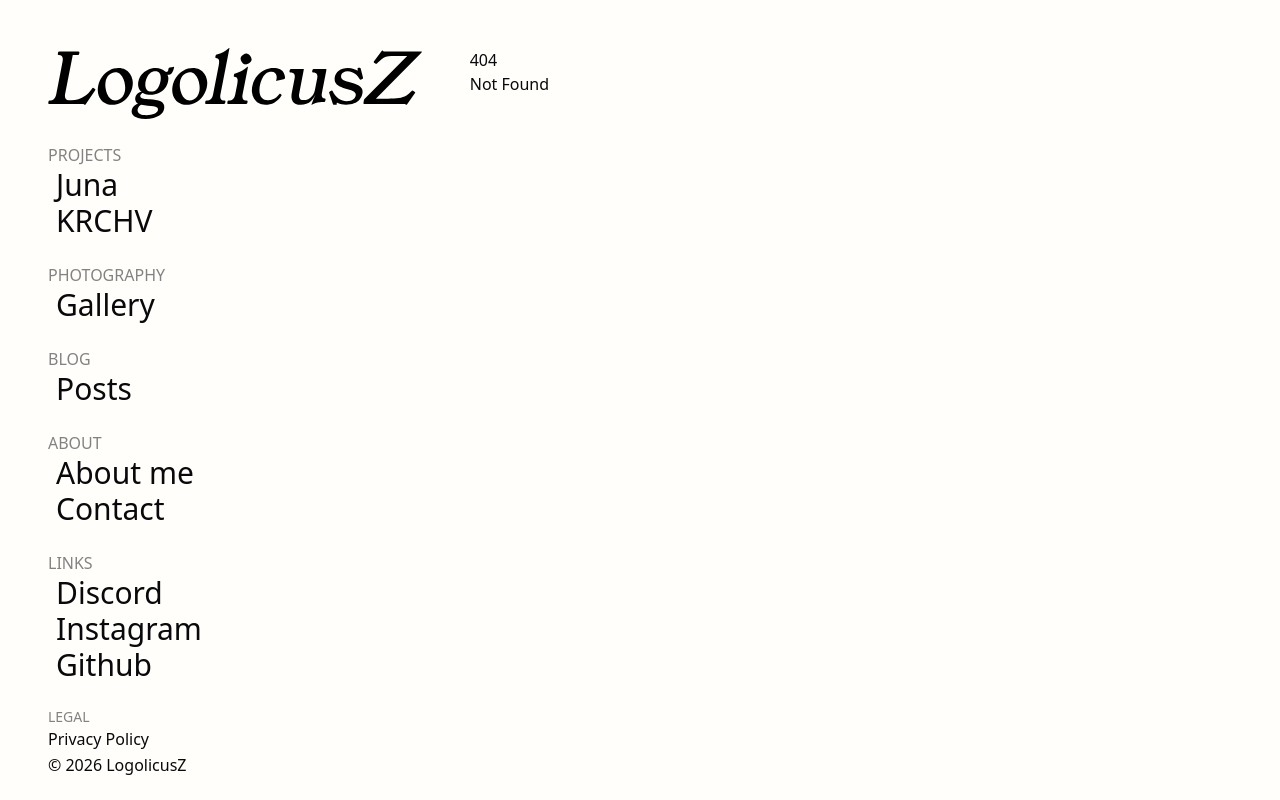
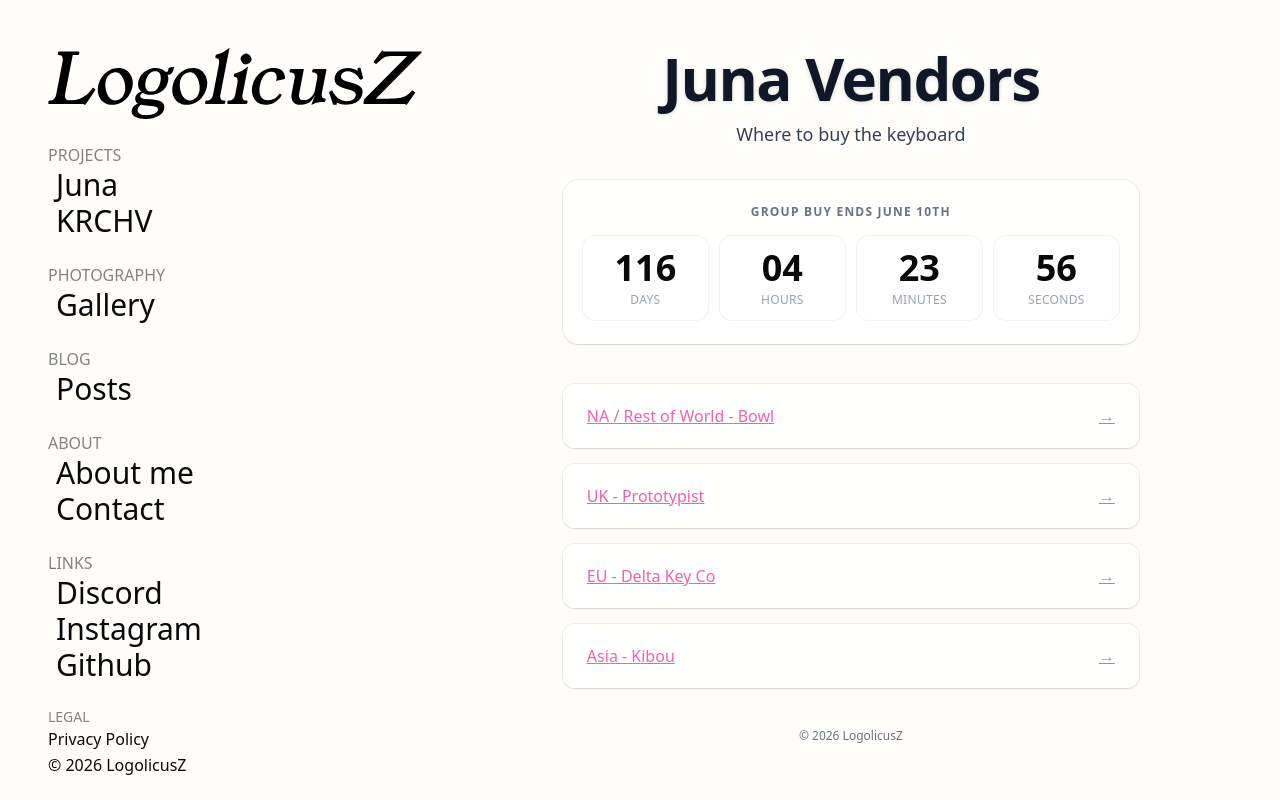
Before and after one commit to LogolicusZ/Website_V2, a SvelteKit app: page /juna_vendors in a window 1280 px wide. Before the commit this address had no page. Built offline with nearby package versions, Linux system fonts and the light colour scheme.

Commit message:
Added Juna Vendors

```diff
--- /dev/null
+++ b/src/routes/juna_vendors/+page.svelte
@@ -0,0 +1,100 @@
+<script lang="ts">
+	import { onMount, onDestroy } from 'svelte';
+
+	const vendors = [
+		{ label: 'NA / Rest of World - Bowl', href: 'https://bowlkeyboards.com/collections/group-buy-preorder/products/gb-juna60' },
+		{ label: 'UK - Prototypist', href: 'https://prototypist.net/products/group-buy-juna60-keyboard-kit' },
+		{ label: 'EU - Delta Key Co', href: 'https://deltakeyco.com/en-ch/products/juna60-keyboard-group-buy' },
+		{ label: 'Asia - Kibou', href: 'https://kibou.store/collections/group-buy/products/group-buy-juna60' }
+	];
+
+	const deadline = new Date('2026-06-10T23:59:59').getTime();
+
+	let days = 0, hours = 0, minutes = 0, seconds = 0;
+	let ended = false;
+	let interval: ReturnType<typeof setInterval>;
+
+	function tick() {
+		const diff = deadline - Date.now();
+		if (diff <= 0) {
+			ended = true;
+			days = hours = minutes = seconds = 0;
+			clearInterval(interval);
+			return;
+		}
+		days = Math.floor(diff / 86400000);
+		hours = Math.floor((diff % 86400000) / 3600000);
+		minutes = Math.floor((diff % 3600000) / 60000);
+		seconds = Math.floor((diff % 60000) / 1000);
+	}
+
+	onMount(() => {
+		tick();
+		interval = setInterval(tick, 1000);
+	});
+	onDestroy(() => clearInterval(interval));
+
+	$: units = [
+		{ label: 'Days', value: days },
+		{ label: 'Hours', value: hours },
+		{ label: 'Minutes', value: minutes },
+		{ label: 'Seconds', value: seconds }
+	];
+</script>
+
+<svelte:head>
+	<title>Juna Vendors</title>
+</svelte:head>
+
+<div class="relative min-h-screen">
+	<div
+		class="pointer-events-none absolute inset-0 scale-120 bg-cover bg-center blur-md"
+	></div>
+
+	<div class="relative mx-auto flex w-full max-w-xl flex-col">
+		<header class="mb-8 text-center">
+			<h1 class="text-5xl font-extrabold tracking-tight text-gray-900 drop-shadow-sm sm:text-6xl">
+				Juna Vendors
+			</h1>
+			<p class="mt-3 text-base text-gray-700 sm:text-lg">Where to buy the keyboard</p>
+		</header>
+
+		<div class="mb-10 rounded-2xl bg-white/80 px-5 py-6 shadow-sm ring-1 ring-black/5 backdrop-blur-sm">
+			{#if ended}
+				<p class="text-center text-lg font-semibold text-gray-900">The group buy has ended.</p>
+			{:else}
+				<p class="mb-4 text-center text-xs font-semibold uppercase tracking-widest text-gray-500">
+					Group buy ends June 10th
+				</p>
+				<div class="grid grid-cols-4 gap-2 sm:gap-3">
+					{#each units as unit}
+						<div class="flex flex-col items-center rounded-xl bg-white py-3 ring-1 ring-black/5 ">
+							<span class="text-3xl font-bold tabular-nums sm:text-4xl">
+								{String(unit.value).padStart(2, '0')}
+							</span>
+							<span class="mt-1 text-[10px] font-medium uppercase tracking-wide text-gray-400 sm:text-xs">
+								{unit.label}
+							</span>
+						</div>
+					{/each}
+				</div>
+			{/if}
+		</div>
+
+		<div class="flex flex-col gap-4">
+			{#each vendors as vendor}
+				<a
+					class="group flex items-center justify-between gap-3 rounded-xl bg-white/80 px-5 py-4 text-sm font-medium text-gray-900 shadow-sm ring-1 ring-black/5 backdrop-blur-sm transition hover:-translate-y-0.5 hover:bg-white hover:shadow-md sm:px-6 sm:py-5 sm:text-base"
+					href={vendor.href}
+					target="_blank"
+					rel="noopener noreferrer"
+				>
+					<span>{vendor.label}</span>
+					<span class="transition-transform group-hover:translate-x-0.5" style="color: #f260b3;">→</span>
+				</a>
+			{/each}
+		</div>
+
+		<footer class="mt-10 text-center text-xs text-gray-500">© 2026 LogolicusZ</footer>
+	</div>
+</div>
```
Also changed, not shown: 1 other file (tests, documents, lock files or other folders).
